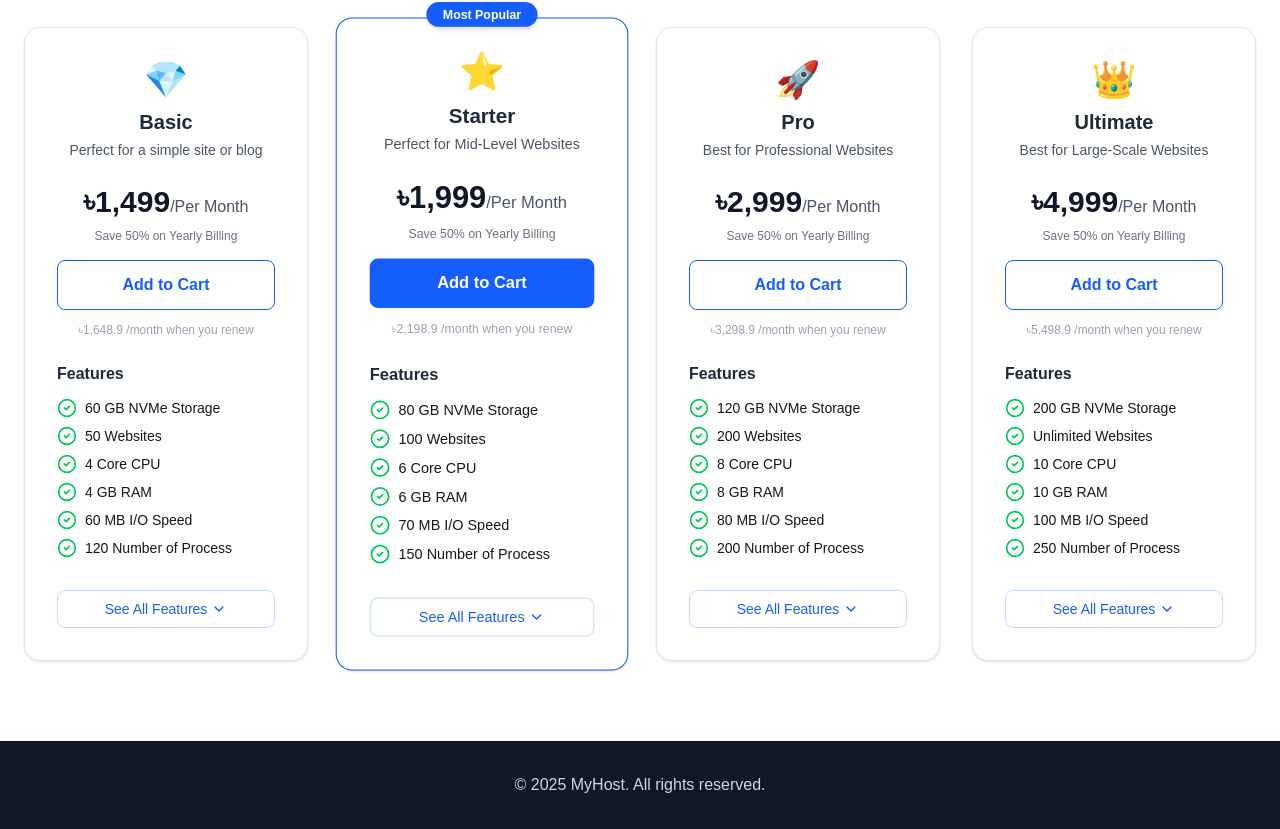
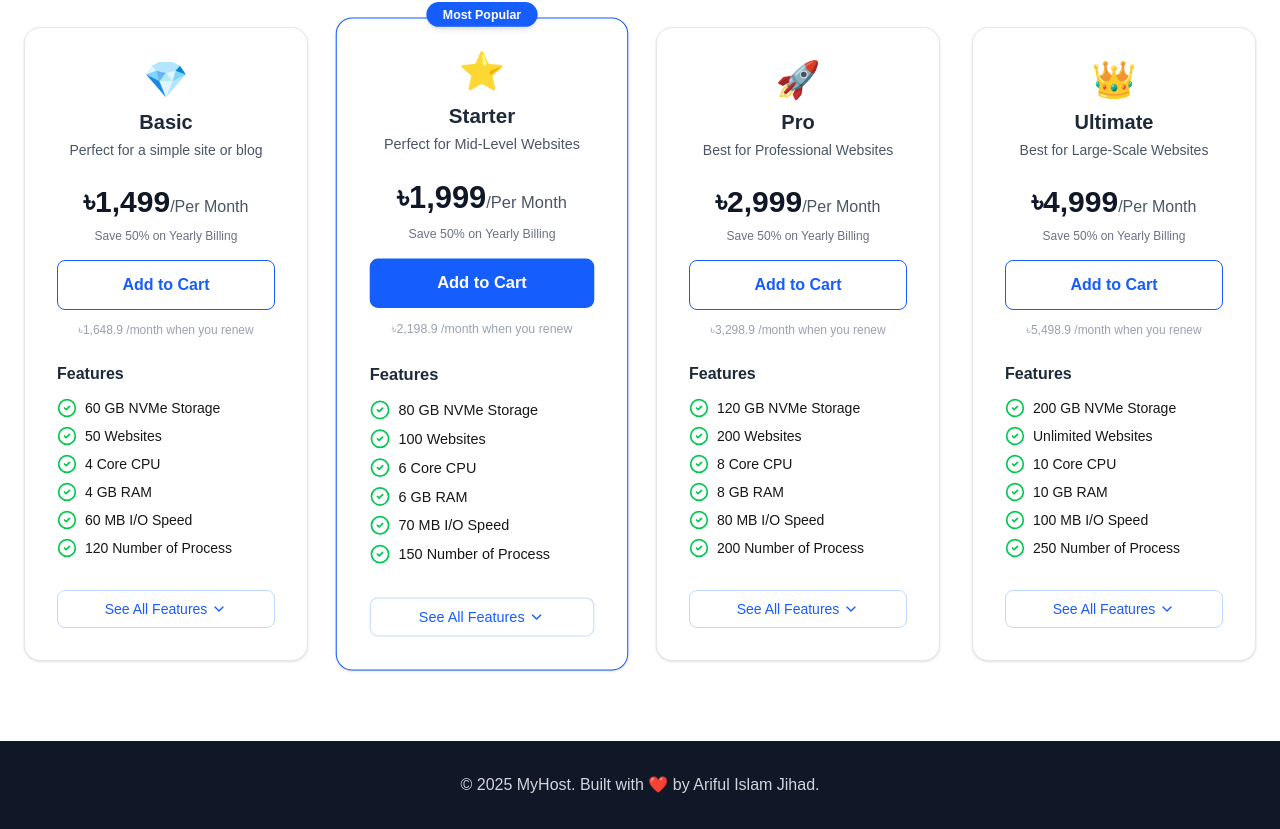
Before and after one commit to arifulislamjihad/my-host-website, a Next.js app: page / in a window 1280 px wide. Shown: the part 819-1648 px from the top of the page. Built offline with nearby package versions, Linux system fonts and the light colour scheme.

Commit message:
Fix: Suspense boundary issue on /domains

```diff
--- a/app/layout.js
+++ b/app/layout.js
@@ -28,7 +28,7 @@ export default function RootLayout({ children }) {
 
         {/* 🔹 Footer সব পেজে থাকবে */}
         <footer className="py-8 text-center bg-gray-900 text-gray-300">
-          <p>© {new Date().getFullYear()} MyHost. All rights reserved.</p>
+          <p>© {new Date().getFullYear()} MyHost. Built with ❤️ by Ariful Islam Jihad.</p>
         </footer>
 
         {/* 🔹 Scroll to Top Button */}
```
